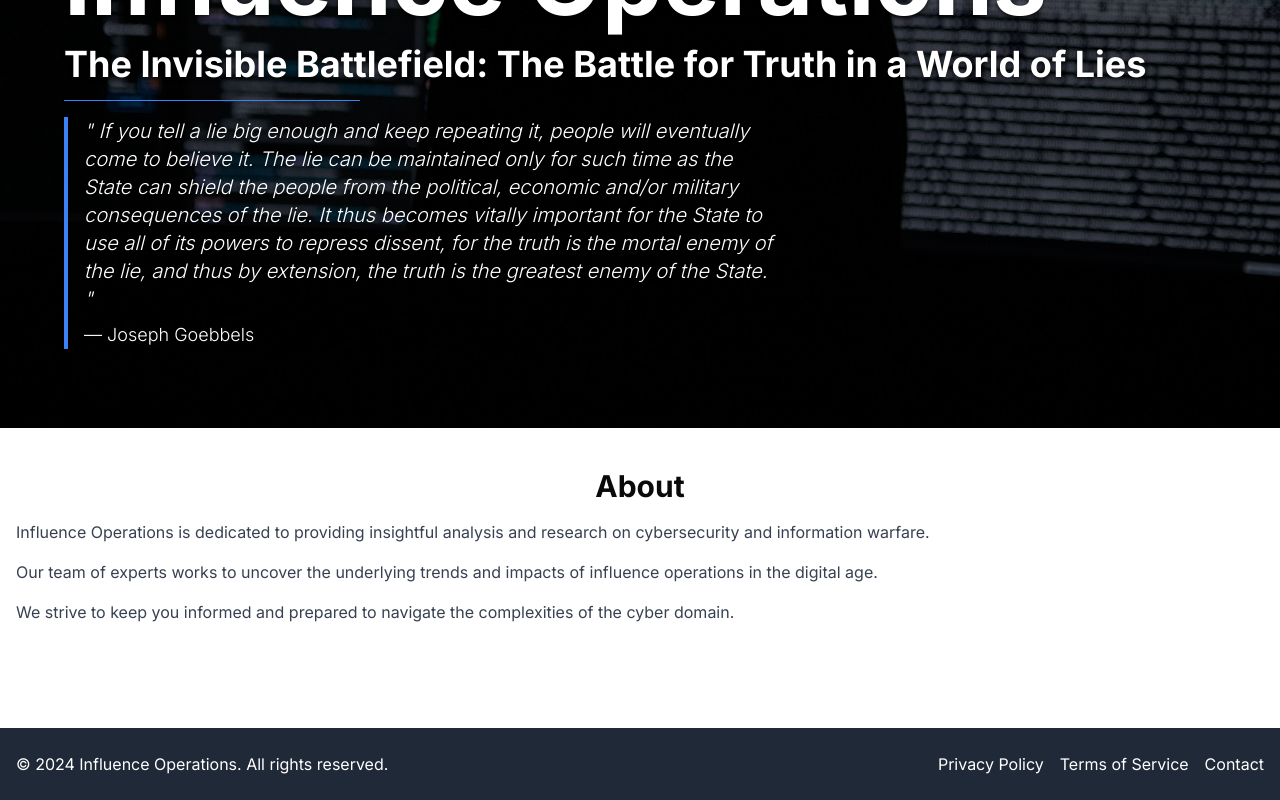
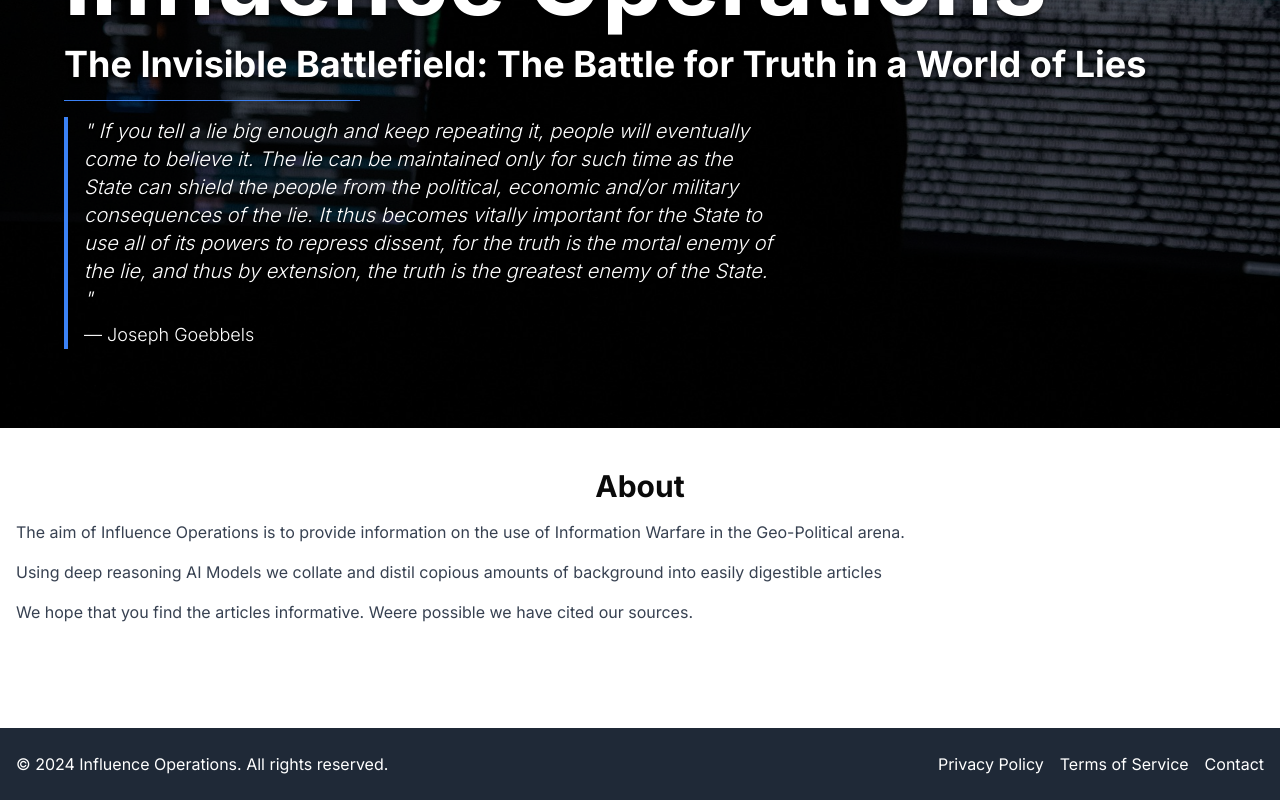
Before and after one commit to twelsh37/infops, a Next.js app: page / in a window 1280 px wide. Shown: the part 436-1236 px from the top of the page. Built offline with nearby package versions, Linux system fonts and the light colour scheme.

Commit message:
Updated About Text

```diff
--- a/app/components/AboutSection.tsx
+++ b/app/components/AboutSection.tsx
@@ -13,16 +13,13 @@ const AboutSection = ({ id }: AboutSectionProps) => {
         </h2>
         <div className="text-gray-700">
           <p className="mb-4">
-            Influence Operations is dedicated to providing insightful analysis
-            and research on cybersecurity and information warfare.
+            The aim of Influence Operations is to provide information on the use of Information Warfare in the Geo-Political arena.
           </p>
           <p className="mb-4">
-            Our team of experts works to uncover the underlying trends and
-            impacts of influence operations in the digital age.
+            Using deep reasoning AI Models we collate and distil copious amounts of background into easily digestible articles
           </p>
           <p>
-            We strive to keep you informed and prepared to navigate the
-            complexities of the cyber domain.
+            We hope that you find the articles informative. Weere possible we have cited our sources.
           </p>
         </div>
       </div>
```
